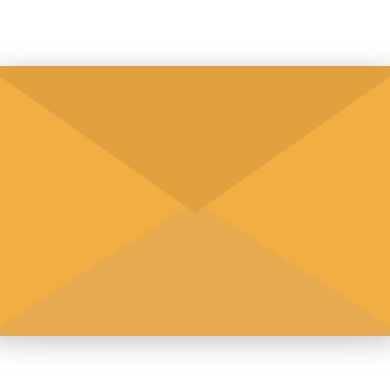
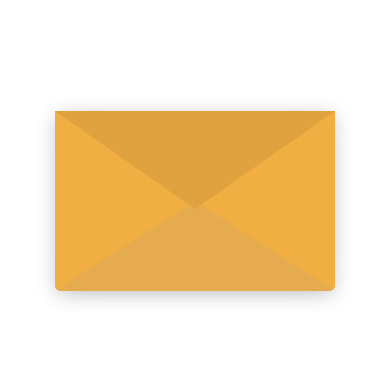
Before and after one commit to beneliflo/encuentro-canning, a Next.js app: page /invitacion-aniversario in a window 390 px wide. Shown: the part 221-612 px from the top of the page. Built offline with nearby package versions, Linux system fonts and the light colour scheme.

Commit message:
fix mobile

```diff
--- a/app/invitacion-aniversario/page.tsx
+++ b/app/invitacion-aniversario/page.tsx
@@ -95,7 +95,7 @@ export default function Invitation() {
         <div className="flex items-center justify-center w-full h-screen overflow-hidden">
           <div className={cn(styles.envelopeWrapper, open ? styles.open : styles.close)}>
             <Tilt scale={1.15} transitionSpeed={2500}>
-              <div className={cn('cursor-pointer scale-150', styles.envelope, open ? styles.open : styles.close)} onClick={toggleOpen}>
+              <div className={cn('cursor-pointer sm:scale-150', styles.envelope, open ? styles.open : styles.close)} onClick={toggleOpen}>
                 <div className={cn(styles.front, styles.flap)}></div>
                 <div className={cn(styles.front, styles.pocket)}></div>
                 <div className={styles.letter} />
--- a/app/invitacion-aniversario/styles.module.css
+++ b/app/invitacion-aniversario/styles.module.css
@@ -74,7 +74,7 @@
 .open .letter {
   transform: translateY(-1000px);
   opacity: 0;
-  transition: transform 1.2s .6s ease, z-index .6s, opacity .6s 1.2s;
+  transition: transform 1.2s .6s ease, z-index .6s, opacity .6s 1s;
   z-index: 2;
 }
 
```
